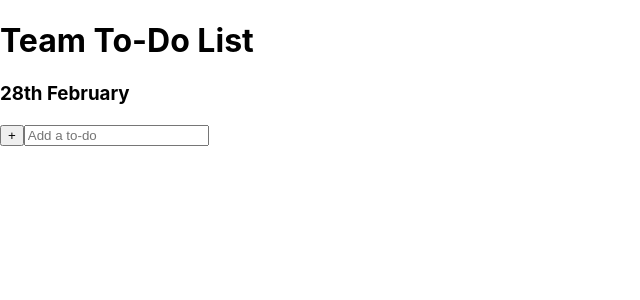
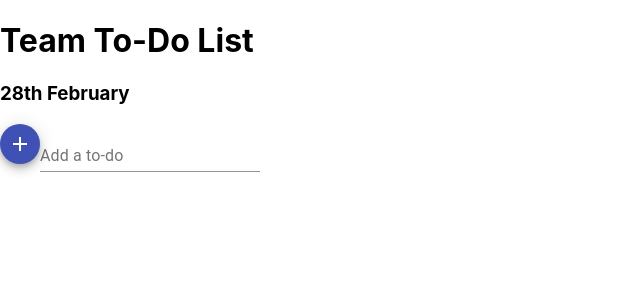
Before and after one commit to amnrzv/todo-list, a React (Create React App) app: page / in a window 1280 px wide. Shown: the top 300 px of the page, without its empty margins (0-640 px from the left). Built offline with nearby package versions, Linux system fonts and the light colour scheme.

Commit message:
added material ui, updated tests

```diff
--- a/src/TodoList/index.tsx
+++ b/src/TodoList/index.tsx
@@ -1,4 +1,7 @@
 import React, { useState, FormEvent } from "react"
+import { TextField, Fab } from "@material-ui/core"
+import AddIcon from "@material-ui/icons/Add"
+
 import { TodoListHeader } from "../TodoListHeader"
 import { TodoListItem } from "../TodoListItem"
 
@@ -8,9 +11,7 @@ type TodoListItemType = {
   completed: boolean
 }
 
-export type TodoListItemsType = {}
-
-export const TodoList: React.FC<TodoListItemsType> = () => {
+export const TodoList: React.FC = () => {
   const [todoList, setTodoList] = useState<TodoListItemType[]>([])
   const [inputText, setInputText] = useState<string>("")
 
@@ -60,12 +61,14 @@ export const TodoList: React.FC<TodoListItemsType> = () => {
       <TodoListHeader />
       <ul data-testid="todoListItems">{todoList.map(renderTodoListItem)}</ul>
       <form onSubmit={(event: FormEvent) => AddTodo(event)}>
-        <button type="submit">+</button>
-        <input
+        <Fab size="small" color="primary" type="submit">
+          <AddIcon />
+        </Fab>
+        <TextField
           data-testid="todoInput"
-          type="text"
+          id="standard-basic"
+          label="Add a to-do"
           value={inputText}
-          placeholder="Add a to-do"
           onChange={event => setInputText(event.target.value)}
         />
       </form>
--- a/src/TodoListItem/index.tsx
+++ b/src/TodoListItem/index.tsx
@@ -1,5 +1,15 @@
 import React, { useState } from "react"
 import cx from "classnames"
+import {
+  Checkbox,
+  Box,
+  IconButton,
+  createMuiTheme,
+  ThemeProvider
+} from "@material-ui/core"
+import { purple, green } from "@material-ui/core/colors"
+import DeleteIcon from "@material-ui/icons/Delete"
+
 import "./style.scss"
 
 type TodoListItemProps = {
@@ -9,6 +19,15 @@ type TodoListItemProps = {
   toggleComplete: () => void
   deleteTodo: () => void
 }
+
+const theme = createMuiTheme({
+  palette: {
+    primary: purple,
+    secondary: {
+      main: green[600]
+    }
+  }
+})
 
 export const TodoListItem: React.FC<TodoListItemProps> = ({
   text,
@@ -25,18 +44,23 @@ export const TodoListItem: React.FC<TodoListItemProps> = ({
       onMouseOver={() => setShowDeleteBtn(true)}
       onMouseLeave={() => setShowDeleteBtn(false)}
     >
-      <div className="content">
-        <input
-          type="checkbox"
-          id={id}
-          checked={completed}
-          onChange={toggleComplete}
-        />
-        <label htmlFor={id} className={cx("textLabel", { completed })}>
+      <label className="content">
+        <ThemeProvider theme={theme}>
+          <Checkbox
+            size="medium"
+            checked={completed}
+            onChange={toggleComplete}
+          />
+        </ThemeProvider>
+        <Box textAlign="left" className={cx({ completed })}>
           {text}
-        </label>
-      </div>
-      {showDeleteBtn && <button onClick={deleteTodo}>🗑</button>}
+        </Box>
+      </label>
+      {showDeleteBtn && (
+        <IconButton data-testid="deleteBtn" onClick={deleteTodo}>
+          <DeleteIcon />
+        </IconButton>
+      )}
     </li>
   )
 }
--- a/src/TodoListItem/style.scss
+++ b/src/TodoListItem/style.scss
@@ -5,7 +5,7 @@ ul {
 li {
   &:hover {
     cursor: pointer;
-    background-color: lightblue;
+    background-color: rgb(220, 211, 238);
   }
 
   *:hover {
@@ -23,12 +23,11 @@ li {
 .content {
   display: flex;
   width: 100%;
+  align-items: center;
+  padding: 0.2rem;
 }
 
 .completed {
   text-decoration: line-through;
+  color: grey;
 }
-
-.textLabel {
-  flex: 1;
-}
```
Also changed, not shown: package.json (+6 -4 lines), 2 other files (tests, documents, lock files or other folders).
